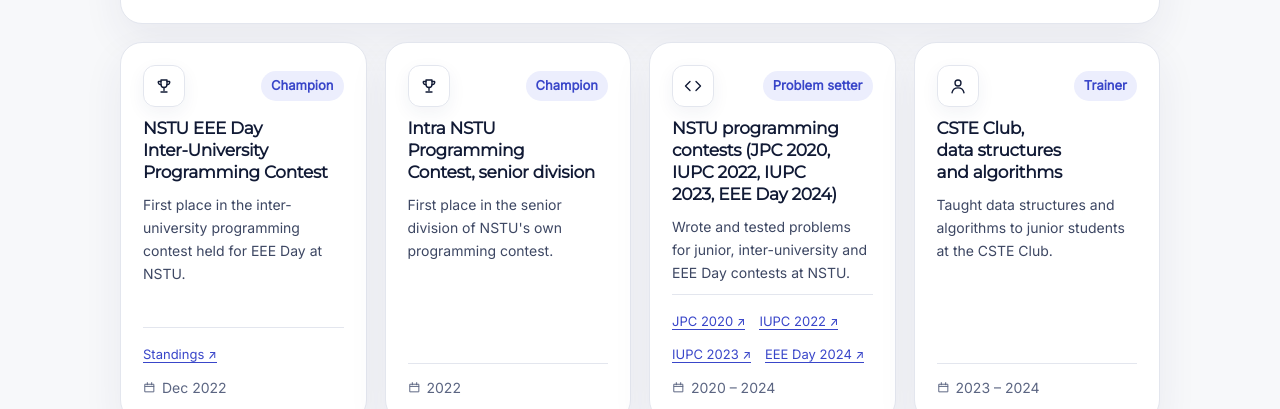
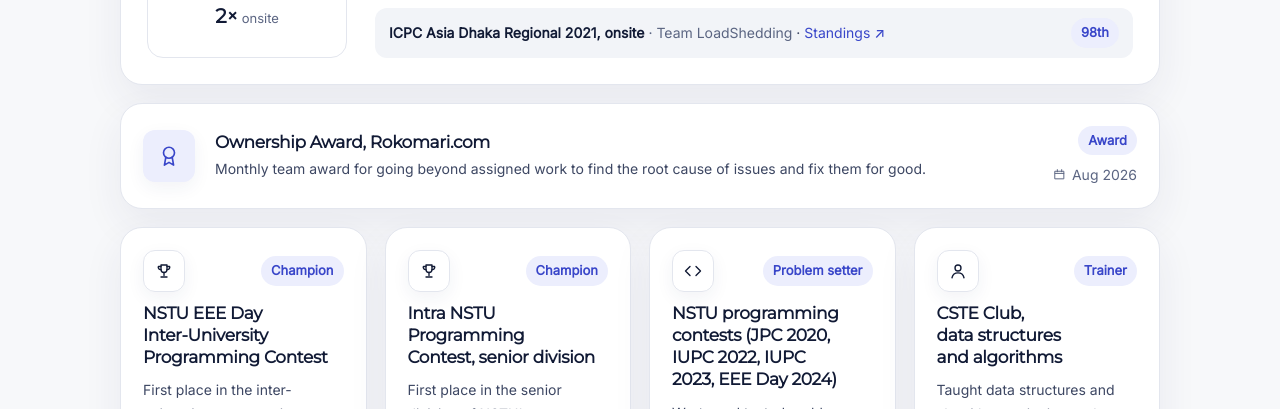
Before and after one commit to Mosiur99/Mosiur99.github.io, an Astro site: page / in a window 1280 px wide. Shown: the part 2983-3392 px from the top of the page. Built offline with nearby package versions, Linux system fonts and the light colour scheme; Astro itself is replaced by a stand-in of ours.

Commit message:
feat: add the Ownership Award to achievements and experience

```diff
--- a/src/components/Achievements.astro
+++ b/src/components/Achievements.astro
@@ -12,6 +12,7 @@ interface Props {
 const { featured, cards, more } = groupAchievements(Astro.props.achievements);
 const cardIcons: Record<Achievement['category'], IconName> = {
   icpc: 'trophy',
+  award: 'award',
   contest: 'trophy',
   setting: 'code',
   mentoring: 'user',
@@ -24,7 +25,7 @@ const columns = [more.slice(0, half), more.slice(half)].filter((column) => colum
   <SectionHeading
     id="achievements-title"
     title="Achievements"
-    subtitle="Programming contests, team results and teaching"
+    subtitle="Awards, programming contests, team results and teaching"
   />
 
   {featured.length > 0 && (
@@ -67,7 +68,25 @@ const columns = [more.slice(0, half), more.slice(half)].filter((column) => colum
 
   {cards.length > 0 && (
     <ul class="cards">
-      {cards.map((a) => (
+      {cards.map((a) =>
+        a.category === 'award' ? (
+          <li class="card award surface">
+            <span class="tile" aria-hidden="true">
+              <Icon name="award" size={22} />
+            </span>
+            <div class="award-body">
+              <h3>{a.title}</h3>
+              <p>{a.summary}</p>
+            </div>
+            <div class="award-side">
+              <span class="rank">{a.result}</span>
+              <p class="when">
+                <Icon name="calendar" size={13} />
+                {achievementDate(a)}
+              </p>
+            </div>
+          </li>
+        ) : (
           <li class="card surface">
             <div class="head">
               <span class="tile" aria-hidden="true">
@@ -103,7 +122,8 @@ const columns = [more.slice(0, half), more.slice(half)].filter((column) => colum
               </p>
             </div>
           </li>
-      ))}
+        ),
+      )}
     </ul>
   )}
 
@@ -253,6 +273,33 @@ const columns = [more.slice(0, half), more.slice(half)].filter((column) => colum
     padding: 22px;
   }
 
+  .card.award {
+    grid-column: 1 / -1;
+    display: grid;
+    grid-template-columns: auto minmax(0, 1fr) auto;
+    align-items: center;
+    gap: 6px 20px;
+  }
+
+  .award .tile {
+    width: 52px;
+    height: 52px;
+    border-color: transparent;
+    background: var(--color-accent-soft);
+    color: var(--color-accent);
+  }
+
+  .award-body {
+    display: grid;
+    gap: 4px;
+  }
+
+  .award-side {
+    display: grid;
+    justify-items: end;
+    gap: 8px;
+  }
+
   .head {
     display: flex;
     align-items: center;
@@ -375,6 +422,17 @@ const columns = [more.slice(0, half), more.slice(half)].filter((column) => colum
       grid-template-columns: minmax(0, 1fr);
     }
 
+    .card.award {
+      grid-template-columns: auto minmax(0, 1fr);
+    }
+
+    .award-side {
+      grid-column: 1 / -1;
+      grid-auto-flow: column;
+      justify-content: space-between;
+      align-items: center;
+    }
+
     .results li {
       grid-template-columns: minmax(0, 1fr) auto;
     }
--- a/src/content/achievements.yaml
+++ b/src/content/achievements.yaml
@@ -2,6 +2,15 @@
 # page or an organiser/club post confirms it; `link` only where the public standings page loads
 # and shows the result. `featured` entries form the ICPC card at the top of Achievements;
 # entries with a `summary` get their own card; the rest are listed under "More contest results".
+rokomari-ownership-award-2026:
+  title: Ownership Award, Rokomari.com
+  result: Award
+  category: award
+  year: 2026
+  month: 8
+  summary: >-
+    Monthly team award for going beyond assigned work to find the root cause of issues and fix
+    them for good.
 ncpc-2023:
   title: National Collegiate Programming Contest 2023, onsite at JU
   result: 155th
--- a/src/content/experience.yaml
+++ b/src/content/experience.yaml
@@ -21,6 +21,7 @@ rokomari:
           Improve slow reports and batch jobs using **keyset pagination**, **chunked processing**,
           index tuning and better algorithms.
         - Write unit and integration tests and take part in **code review**.
+        - Received the team's monthly **Ownership Award** (August 2026) for tracing issues to their root cause beyond my own tasks.
       tools: [Java, Spring Boot, MySQL, Redis, RabbitMQ, Kafka, Elasticsearch]
     - title: Software Engineer Intern
       start: 2024-03
--- a/src/content/schemas.ts
+++ b/src/content/schemas.ts
@@ -81,7 +81,7 @@ export const projectSchema = z.object({
   order: z.number().int(),
 });
 
-export const achievementCategories = ['icpc', 'contest', 'setting', 'mentoring'] as const;
+export const achievementCategories = ['icpc', 'award', 'contest', 'setting', 'mentoring'] as const;
 
 export const achievementSchema = z
   .object({
--- a/src/lib/achievements.ts
+++ b/src/lib/achievements.ts
@@ -20,7 +20,7 @@ export interface AchievementGroups {
 }
 
 // Contest wins come before problem setting and teaching on the cards.
-const categoryOrder: Achievement['category'][] = ['icpc', 'contest', 'setting', 'mentoring'];
+const categoryOrder: Achievement['category'][] = ['icpc', 'award', 'contest', 'setting', 'mentoring'];
 
 /**
  * Splits results into the ICPC card, the summary cards and the remaining list. Each group is
--- a/src/lib/icons.ts
+++ b/src/lib/icons.ts
@@ -112,6 +112,10 @@ export const icons = {
       'M8 20h8',
     ],
   },
+  award: {
+    viewBox: '0 0 24 24',
+    paths: ['M18 8.5a6 6 0 1 1-12 0 6 6 0 0 1 12 0Z', 'M8.5 13.4 7 22l5-3 5 3-1.5-8.6'],
+  },
   server: {
     viewBox: '0 0 24 24',
     paths: ['M4 4h16v7H4z', 'M4 13h16v7H4z', 'M8 7.5h.01', 'M8 16.5h.01'],
```
Also changed, not shown: tests/e2e/cp.spec.ts (+2 -1 lines), tests/unit/achievements.test.ts (+3 -1 lines), tests/unit/sections.test.ts (+9 -1 lines). Lines whose indentation alone changed are shown as unchanged.
